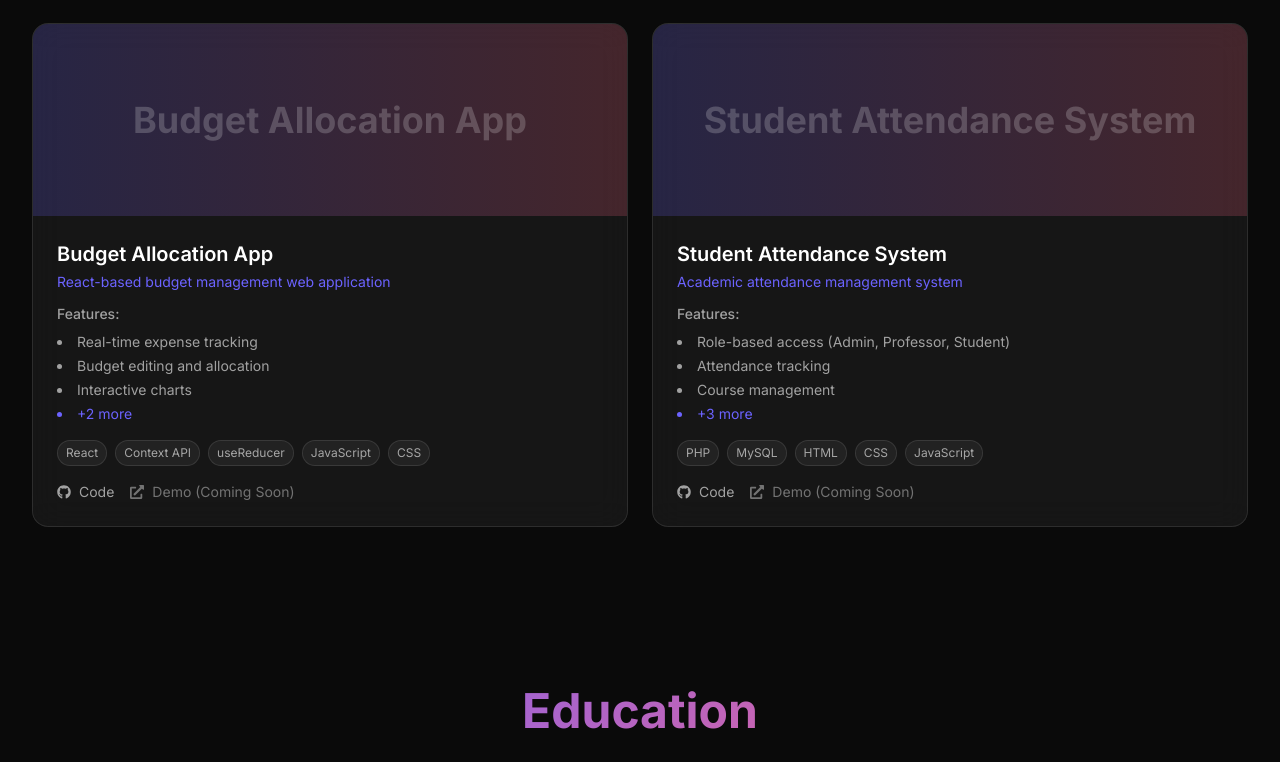
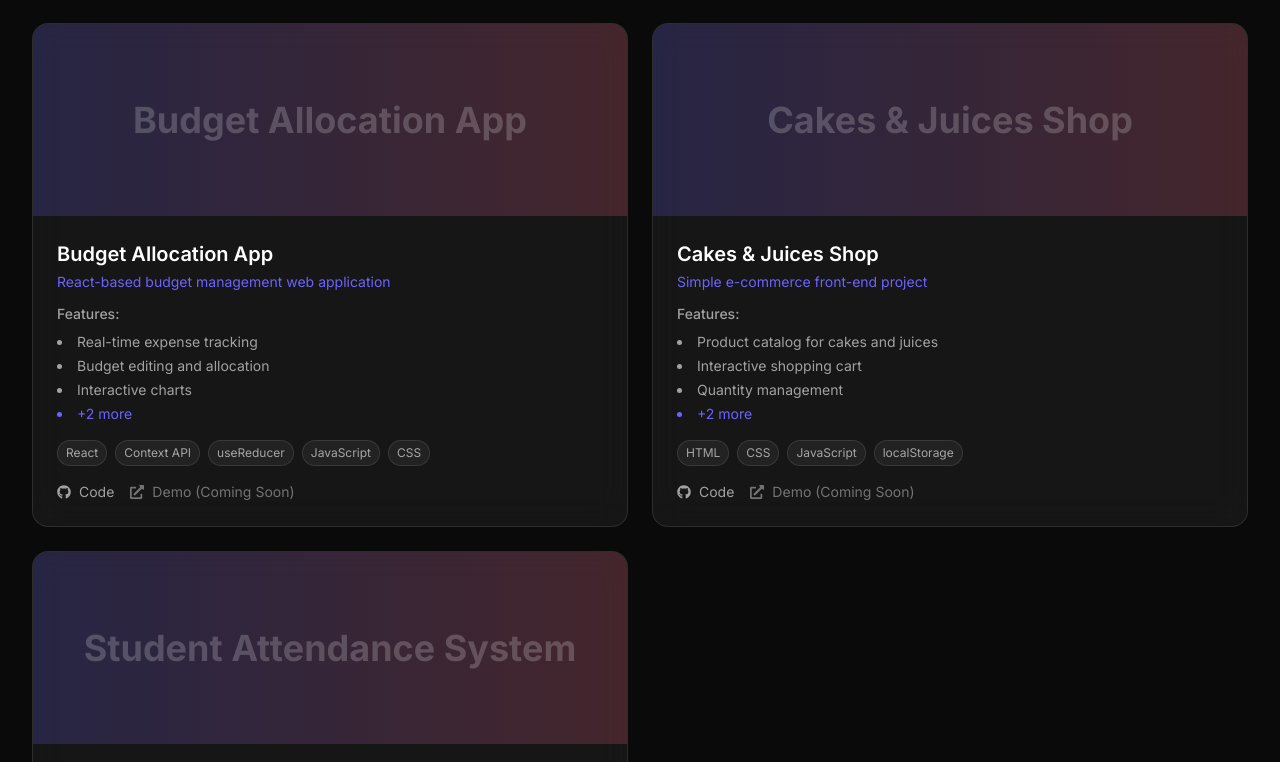
Before and after one commit to Zahra-chb/Portfolio, a React (Vite) app: page / in a window 1280 px wide. Shown: the part 3798-4560 px from the top of the page. Built offline with nearby package versions, Linux system fonts and the light colour scheme; no server answers.

Commit message:
Ajout projet Cakes & Juices Shop

```diff
--- a/src/data/index.js
+++ b/src/data/index.js
@@ -141,6 +141,22 @@ export const projects = [
   },
   {
     id: 4,
+    title: "Cakes & Juices Shop",
+    description: "Simple e-commerce front-end project",
+    features: [
+      "Product catalog for cakes and juices",
+      "Interactive shopping cart",
+      "Quantity management",
+      "Persistent cart data with localStorage",
+      "Responsive and user-friendly interface",
+    ],
+    tech: ["HTML", "CSS", "JavaScript", "localStorage"],
+    github: "https://github.com/Zahra-chb/cakes-juices-shop.git",
+    live: "#",
+    image: "https://via.placeholder.com/600x400/FF9800/FFFFFF?text=Cakes+%26+Juices",
+  },
+  {
+    id: 5,
     title: "Student Attendance System",
     description: "Academic attendance management system",
     features: [
```
